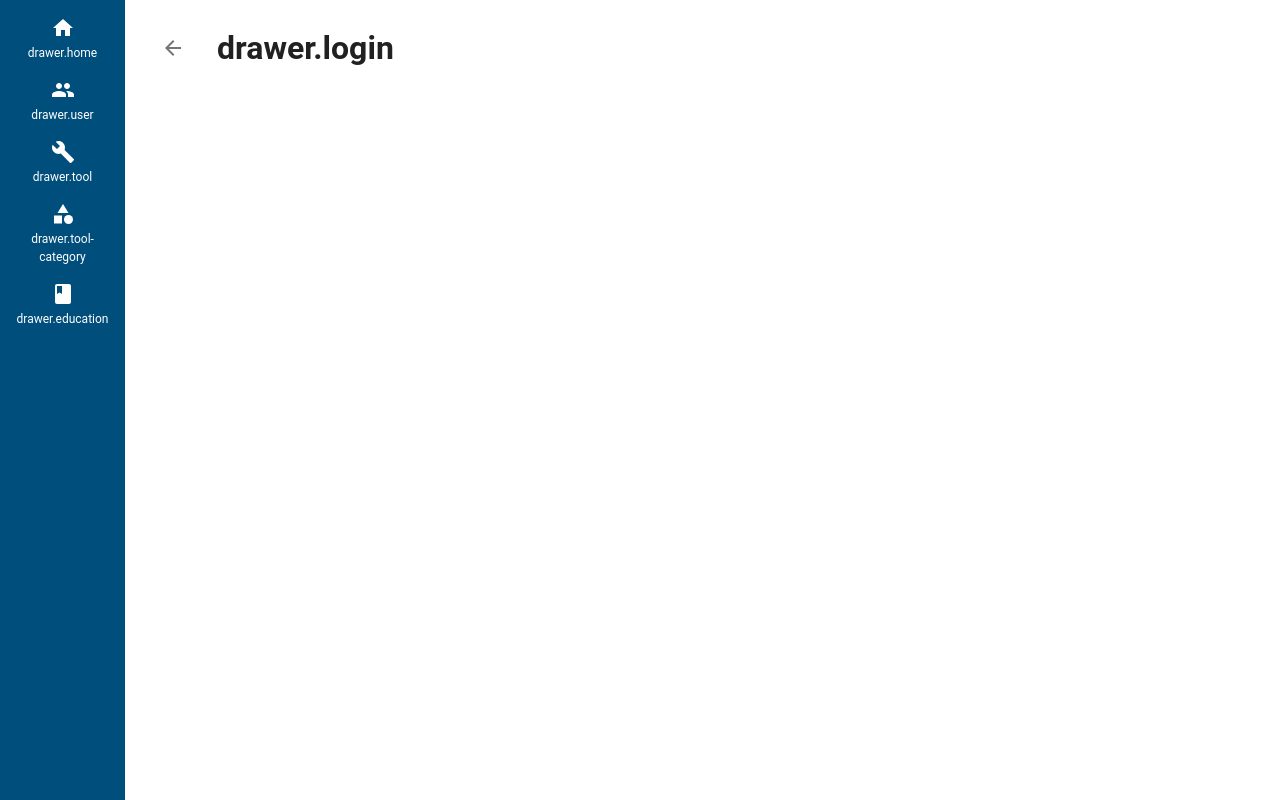
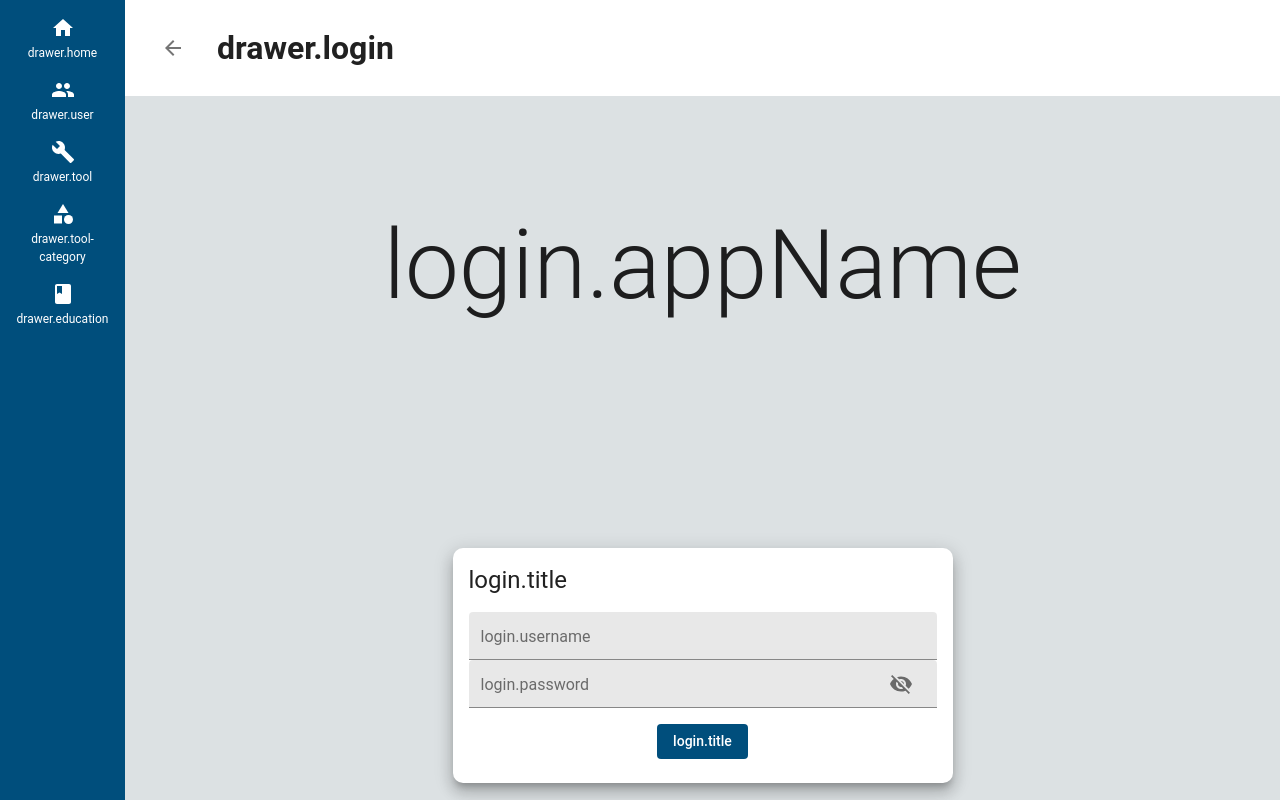
Before and after one commit to CryingWolf01/Rendszerf_Frontend, a React (Create React App) app: page /login in a window 1280 px wide. Built offline with nearby package versions, Linux system fonts and the light colour scheme; what i18next-xhr-backend would draw is missing.

Commit message:
login felület 1.0

```diff
--- a/package.json
+++ b/package.json
@@ -31,6 +31,7 @@
     "react-hook-form": "^7.28.1",
     "react-i18next": "^11.16.1",
     "react-query": "^3.34.19",
+    "react-redux": "^7.2.8",
     "react-router-dom": "^6.2.2",
     "react-scripts": "5.0.0",
     "typescript": "^4.6.3",
--- a/src/App.tsx
+++ b/src/App.tsx
@@ -24,6 +24,7 @@ import ToolCategoryDetails from "./views/ToolCategory/ToolCategoryDetails";
 import EducationModify from "./views/Education/EducationModify";
 import EducationToolCategoryCreate from "./views/ToolCategory/components/EducationToolCategoryCreate";
 import UserEducationCreate from "./views/User/components/UserEducationCreate";
+import Login from "./views/Login/Login";
 
 function App() {
   const { i18n } = useTranslation();
@@ -38,7 +39,8 @@ function App() {
             {/*Default Routes*/}
             <Route element={<PageNotFound/>} />
             <Route path="/" element={<Home/>} />
-            <Route path="/home" element={<Home/>} />
+            <Route path="/home" element={<Home />} />
+            <Route path="/login" element={<Login/>}/>
             {/*Users*/}
             <Route path="/user" element={<User/>} />
             <Route path="/user-create" element={<UserCreate/>} />
--- /dev/null
+++ b/src/components/PasswordTextField.tsx
@@ -0,0 +1,50 @@
+import {
+  IconButton,
+  TextField,
+  InputAdornment,
+  TextFieldProps,
+} from "@material-ui/core";
+import { useState } from "react";
+import { Visibility, VisibilityOff } from "@material-ui/icons";
+import { makeStyles } from "@material-ui/core/styles";
+
+const useStyles = makeStyles(
+  {
+    input: {
+      "& .MuiOutlinedInput-adornedEnd": {
+        paddingRight: "0 !important",
+      },
+    },
+  },
+  {
+    name: "PasswordTextField",
+  }
+);
+
+const PasswordTextField = (props: TextFieldProps) => {
+  const classes = useStyles();
+  const [show, setShow] = useState(false);
+
+  return (
+    <TextField
+      {...props}
+      className={classes.input}
+      type={show ? "text" : "password"}
+      InputProps={{
+        ...props.InputProps,
+        endAdornment: (
+          <InputAdornment
+            position="end"
+            style={{ position: "absolute", right: 12 }}
+          >
+            <IconButton onClick={() => setShow((prev) => !prev)}>
+              {show ? <Visibility /> : <VisibilityOff />}
+            </IconButton>
+          </InputAdornment>
+        ),
+      }}
+    />
+  );
+};
+
+export default PasswordTextField;
--- a/src/config/store.tsx
+++ b/src/config/store.tsx
@@ -1,8 +1,10 @@
 import application from "../shared/reducers/application";
 import thunk, { ThunkAction } from "redux-thunk";
 import { configureStore, combineReducers, Action } from "@reduxjs/toolkit";
+import authentication from "../shared/reducers/authentication";
 
 const rootReducer = combineReducers({
+  authentication,
   application,
 });
 
--- a/src/index.tsx
+++ b/src/index.tsx
@@ -11,9 +11,12 @@ import { QueryClientProvider } from 'react-query';
 import queryClient from './config/query';
 import PageLoading from './components/PageLoading';
 import "./i18n";
+import { Provider } from "react-redux";
+import store from './config/store';
 
 ReactDOM.render(
   <StrictMode>
+    <Provider store={store}>
       <BrowserRouter>
         <ThemeProvider theme={theme}>
           <CssBaseline />
@@ -27,6 +30,7 @@ ReactDOM.render(
             </QueryClientProvider>
         </ThemeProvider>
       </BrowserRouter>
+    </Provider>
   </StrictMode>,
   document.getElementById('root')
 );
--- /dev/null
+++ b/src/shared/reducers/authentication.ts
@@ -0,0 +1,148 @@
+import { PayloadAction, createSlice } from "@reduxjs/toolkit";
+import { AppThunk } from "../../config/store";
+import { SliceStatus } from "../common";
+import { User } from "../types";
+import { loginUser } from "../network/user.api";
+import { removeToken, saveToken, getToken } from "../util/authToken";
+
+export type AuthenticatedUser = {
+  user: User;
+};
+
+interface AuthenticationState {
+  account: AuthenticatedUser;
+  status: SliceStatus;
+  logoutStatus: SliceStatus;
+  error: string | null;
+  isAuthenticated: boolean;
+  initialized: boolean;
+}
+
+const initialState: AuthenticationState = {
+  account: {} as AuthenticatedUser,
+  status: "idle",
+  logoutStatus: "idle",
+  error: null,
+  isAuthenticated: false,
+  initialized: false,
+};
+
+function loadingStart(state: AuthenticationState) {
+  state.status = "pending";
+}
+
+function loadingFailure(
+  state: AuthenticationState,
+  action: PayloadAction<string>
+) {
+  state.status = "failure";
+  state.error = action.payload;
+  state.account = {} as AuthenticatedUser;
+  state.isAuthenticated = false;
+  state.initialized = true;
+}
+
+const authentication = createSlice({
+  name: "authentication",
+  initialState,
+  reducers: {
+    loginStart: loadingStart,
+    loginSuccess(state, action: PayloadAction<AuthenticatedUser>) {
+      state.status = "success";
+      state.account = action.payload;
+      state.isAuthenticated = true;
+      state.error = null;
+      state.initialized = true;
+    },
+    loginFailure: loadingFailure,
+    logoutStart(state) {
+      state.logoutStatus = "pending";
+    },
+    logoutFailure(state, action) {
+      state.logoutStatus = "failure";
+      state.error = action.payload;
+    },
+    finishInitializing(state) {
+      state.initialized = true;
+    },
+    resetState: () => ({
+      ...initialState,
+      initialized: true,
+    }),
+  },
+});
+
+export default authentication.reducer;
+
+export const {
+  loginStart,
+  loginSuccess,
+  loginFailure,
+  logoutStart,
+  logoutFailure,
+  finishInitializing,
+  resetState,
+} = authentication.actions;
+
+export const RESET_ACTION_TYPE = resetState.type;
+
+export const login =
+  (username: string, password: string): AppThunk =>
+  async (dispatch) => {
+    try {
+      dispatch(loginStart());
+      const { data } = await loginUser({ username: username, password: password });
+      saveToken(data.item);
+      dispatch(fetchAccount());
+    } catch (error: any) {
+      const responseCode = error?.status || (error?.response?.status ?? 0);
+      const status = error?.data?.status;
+      removeToken();
+      if (responseCode === 0) {
+        dispatch(loginFailure("hostNotFound"));
+        return;
+      }
+      if (responseCode === 401) {
+        if (status === "NOT_ACTIVATED") {
+          dispatch(loginFailure("notActivated"));
+          return;
+        }
+        dispatch(loginFailure("invalidCredentials"));
+        return;
+      }
+      dispatch(loginFailure("failure"));
+    }
+  };
+
+export const fetchAccount = (): AppThunk => async (dispatch) => {
+  try {
+   // const { data } = await getAccount();
+    //dispatch(loginSuccess(data));
+  } catch (error: any) {
+    const status = error?.status || (error?.response?.status ?? 0);
+    removeToken();
+
+    if (status === 0) {
+      dispatch(loginFailure("hostNotFound"));
+      return;
+    }
+
+    dispatch(loginFailure("failure"));
+  }
+};
+
+export const logout = (): AppThunk => async (dispatch) => {
+  dispatch(logoutStart());
+  const token = getToken();
+  if (token) {
+    try {
+      //await postLogout();
+      removeToken();
+      dispatch(resetState());
+    } catch (error) {
+      dispatch(logoutFailure(error));
+    }
+  } else {
+    dispatch(logoutFailure("NO_TOKEN"));
+  }
+};
--- a/src/views/Home.tsx
+++ b/src/views/Home.tsx
@@ -1,8 +1,6 @@
 import { Container } from "@material-ui/core";
-import { useTranslation } from "react-i18next";
 
 const Home = () => {
-  const { t } = useTranslation();
   return (
     <Container maxWidth="lg">
       <>{"Főoldal"}</>
--- /dev/null
+++ b/src/views/Login/Login.tsx
@@ -0,0 +1,131 @@
+import { Box, Button, Card, CardContent, CardHeader, makeStyles, TextField, Typography } from "@material-ui/core";
+import Alert from "@mui/material/Alert/Alert";
+import { createSelector } from "@reduxjs/toolkit";
+import { Controller, useForm } from "react-hook-form";
+import { useTranslation } from "react-i18next";
+import { useDispatch, useSelector } from "react-redux";
+import { Navigate } from "react-router-dom";
+import PasswordTextField from "../../components/PasswordTextField";
+import { RootState } from "../../config/store";
+import { COLORS } from "../../config/theme";
+import { loginUser } from "../../shared/network/user.api";
+import { User } from "../../shared/types";
+
+const selector = createSelector(
+  (state: RootState) => state.authentication,
+  ({ status, isAuthenticated, error }) => ({
+    error,
+    status,
+    isAuthenticated,
+  })
+);
+
+const useStyles = makeStyles(
+  {
+    root: {
+      display: "flex",
+      justifyContent: "center",
+      background: COLORS.lighterGrey,
+    },
+  },
+  {
+    name: "Login",
+  }
+);
+
+const Login = () => {
+  const classes = useStyles();
+  const dispatch = useDispatch();
+  const { t } = useTranslation();
+  const { status, isAuthenticated, error } = useSelector(selector);
+  const {
+    control,
+    register,
+    handleSubmit,
+    formState: { errors },
+  } = useForm<User>();
+  async function onSubmit(values: User) {
+    dispatch(loginUser({
+      ...values,
+      username: values.username,
+      password: values.password
+    }));
+  }
+
+  if (status === "success" && isAuthenticated) {
+    return <Navigate to={"/"} />;
+  }
+
+  return (
+    <Box className={classes.root}>
+      <Box
+        display="flex"
+        flexDirection="column"
+        alignItems="center"
+        justifyContent="space-around"
+        height="100vh"
+        maxWidth={500}
+      >
+        <Typography variant="h1">{t("login.appName")}</Typography>
+        <Card
+          component="form"
+          onSubmit={handleSubmit(onSubmit)}
+          elevation={10}
+          style={{ borderRadius: 10 }}
+        >
+          <CardHeader title={t("login.title")} />
+          <CardContent style={{ paddingTop: 0 }}>
+            {status === "failure" && error && (
+              <Alert
+                severity="error"
+                style={{ borderRadius: 10 }}
+                variant="filled"
+              >
+                {t([`login.${error}`, "login.failure"])}
+              </Alert>
+            )}
+            <TextField
+              {...register("username", {
+                required: t("validation.required").toString(),
+              })}
+              label={t("login.username")}
+              error={!!errors.username}
+              helperText={errors.username?.message}
+            />
+            <Controller
+              control={control}
+              name="password"
+              rules={{ required: t("validation.required").toString() }}
+              render={({ field: { onChange, value } }) => (
+                <PasswordTextField
+                  error={!!errors.password}
+                  helperText={errors.password?.message}
+                  label={t("login.password")}
+                  value={value}
+                  onChange={onChange}
+                />
+              )}
+            />
+            <Box
+              display="flex"
+              justifyContent="center"
+              alignItems="center"
+              mt={2}
+            >
+              <Button
+                variant="contained"
+                type="submit"
+                color="primary"
+                style={{ height: 35 }}
+              >
+                {t("login.title")}
+              </Button>
+            </Box>
+          </CardContent>
+        </Card>
+      </Box>
+    </Box>
+  );
+}
+
+export default Login;
```
Also changed, not shown: public/locales/hu/translation.json (+7 -0 lines), 1 other file (tests, documents, lock files or other folders). Lines whose indentation alone changed are shown as unchanged.
